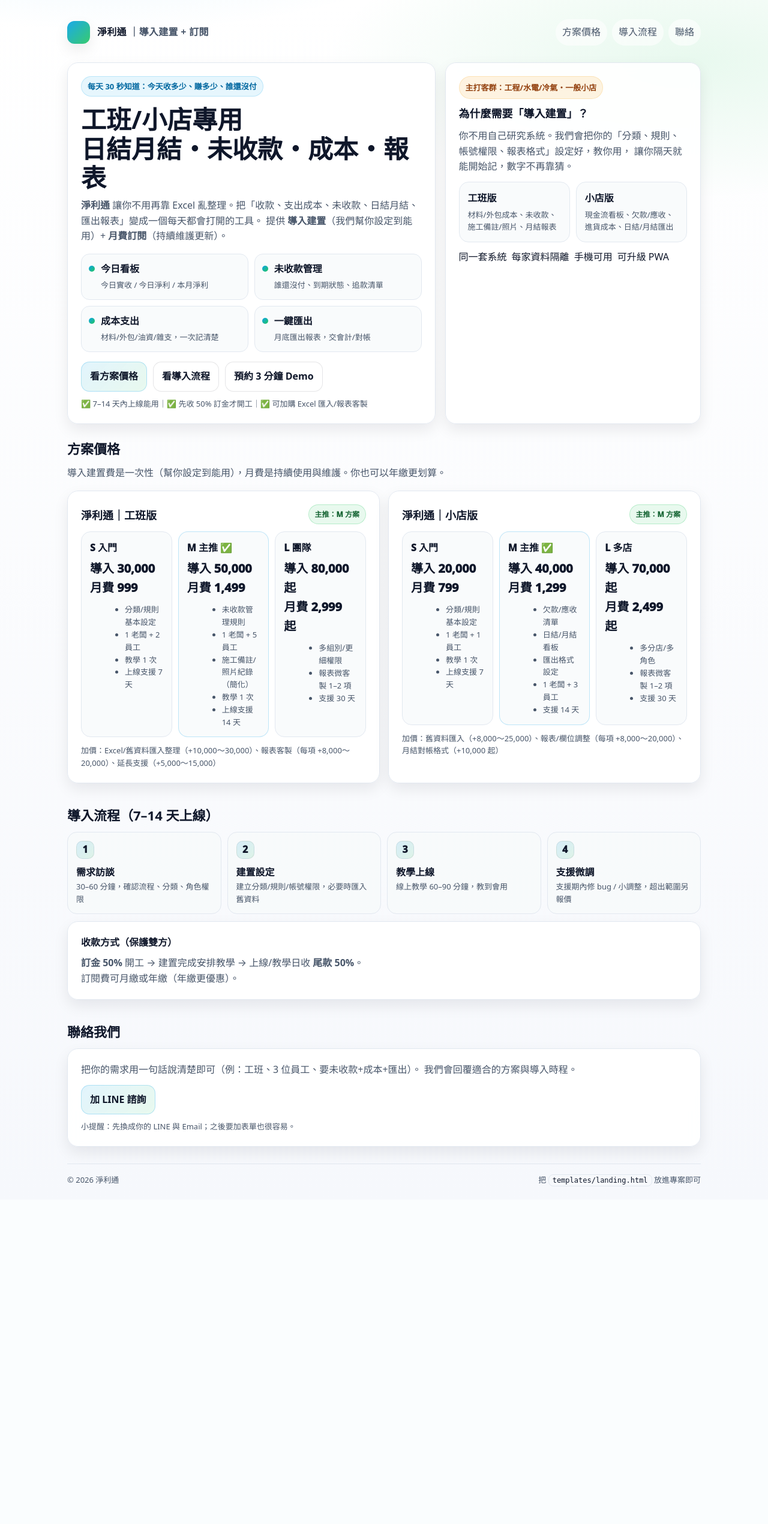
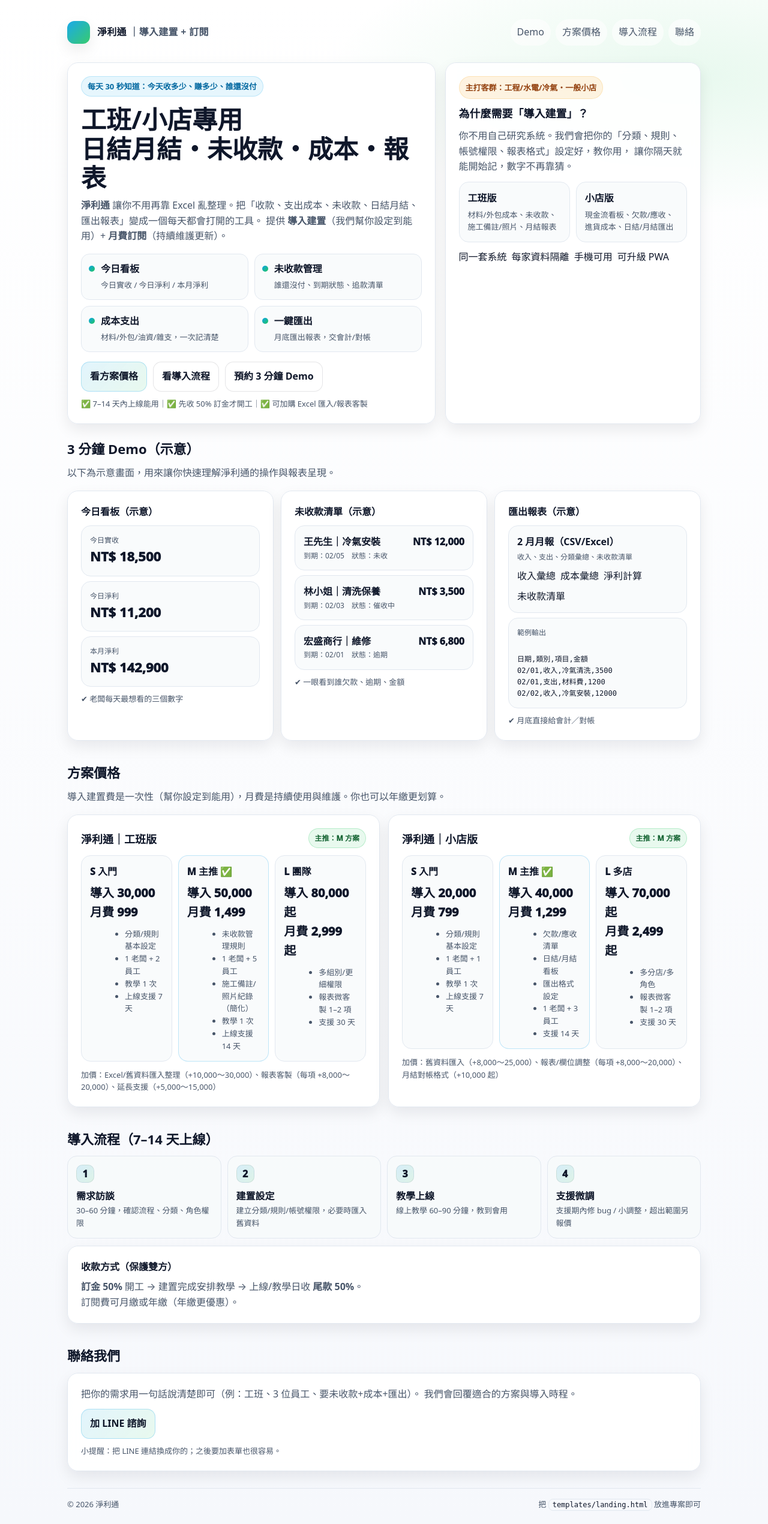
Before and after one commit to whork43-tech/ac-matcher, a FastAPI app: page / in a window 1280 px wide. Shown: the whole page at 60% size. Before the commit the page ends 1978 px from the top, so only its background shows below. Run offline with FastAPI, Linux system fonts and the light colour scheme.

Commit message:
Add files via upload

```diff
--- a/templates/landing.html
+++ b/templates/landing.html
@@ -1,414 +1,168 @@
 <!doctype html>
 <html lang="zh-Hant">
-
 <head>
   <meta charset="utf-8" />
   <meta name="viewport" content="width=device-width,initial-scale=1" />
   <title>淨利通｜工班/小店 日結月結・未收款・成本・報表</title>
   <meta name="description" content="淨利通：每天30秒知道今日實收、今日淨利、本月淨利；未收款管理、成本支出、報表匯出。提供導入建置＋月費訂閱，7–14天上線。" />
   <style>
-    :root {
-      --bg: #f6f8fc;
-      --card: #ffffff;
-      --text: #0f172a;
-      --muted: #475569;
-      --line: #e2e8f0;
-      --brand: #0ea5e9;
-      /* sky */
-      --brand2: #22c55e;
-      /* green */
-      --warn: #f59e0b;
-      --shadow: 0 10px 24px rgba(2, 6, 23, .08);
+    :root{
+      --bg:#f6f8fc;
+      --card:#ffffff;
+      --text:#0f172a;
+      --muted:#475569;
+      --line:#e2e8f0;
+      --brand:#0ea5e9;   /* sky */
+      --brand2:#22c55e;  /* green */
+      --warn:#f59e0b;
+      --shadow: 0 10px 24px rgba(2,6,23,.08);
       --radius: 18px;
     }
-
-    * {
-      box-sizing: border-box
+    *{box-sizing:border-box}
+    body{
+      margin:0;
+      font-family: ui-sans-serif, system-ui, -apple-system, "Segoe UI", "Noto Sans TC", "PingFang TC", Arial, sans-serif;
+      color:var(--text);
+      background:
+        radial-gradient(1100px 420px at 15% -10%, rgba(14,165,233,.12), transparent 60%),
+        radial-gradient(1100px 420px at 90% 5%, rgba(34,197,94,.10), transparent 55%),
+        linear-gradient(180deg, #ffffff, var(--bg));
+      line-height:1.6;
     }
-
-    body {
-      margin: 0;
-      font-family: ui-sans-serif, system-ui, -apple-system, "Segoe UI", "Noto Sans TC", "PingFang TC", Arial, sans-serif;
-      color: var(--text);
-      background:
-        radial-gradient(1100px 420px at 15% -10%, rgba(14, 165, 233, .12), transparent 60%),
-        radial-gradient(1100px 420px at 90% 5%, rgba(34, 197, 94, .10), transparent 55%),
-        linear-gradient(180deg, #ffffff, var(--bg));
-      line-height: 1.6;
-    }
-
-    a {
-      color: inherit;
-      text-decoration: none
-    }
-
-    .wrap {
-      max-width: 1100px;
-      margin: 0 auto;
-      padding: 22px
-    }
-
-    .nav {
-      display: flex;
-      align-items: center;
-      justify-content: space-between;
-      padding: 10px 0;
-      gap: 10px;
-      flex-wrap: wrap
-    }
-
-    .brand {
-      display: flex;
-      align-items: center;
-      gap: 12px;
-      font-weight: 900;
-      letter-spacing: .3px
-    }
-
-    .logo {
-      width: 38px;
-      height: 38px;
-      border-radius: 12px;
-      background: linear-gradient(135deg, rgba(14, 165, 233, .95), rgba(34, 197, 94, .90));
+    a{color:inherit;text-decoration:none}
+    .wrap{max-width:1100px;margin:0 auto;padding:22px}
+    .nav{display:flex;align-items:center;justify-content:space-between;padding:10px 0;gap:10px;flex-wrap:wrap}
+    .brand{display:flex;align-items:center;gap:12px;font-weight:900;letter-spacing:.3px}
+    .logo{
+      width:38px;height:38px;border-radius:12px;
+      background: linear-gradient(135deg, rgba(14,165,233,.95), rgba(34,197,94,.90));
       box-shadow: var(--shadow);
     }
-
-    .navlinks {
-      display: flex;
-      gap: 8px;
-      flex-wrap: wrap;
-      justify-content: flex-end
+    .navlinks{display:flex;gap:8px;flex-wrap:wrap;justify-content:flex-end}
+    .nav a.small{
+      color:var(--muted);
+      padding:8px 10px;border:1px solid transparent;border-radius:999px;
+      background: rgba(255,255,255,.6);
     }
-
-    .nav a.small {
-      color: var(--muted);
-      padding: 8px 10px;
-      border: 1px solid transparent;
-      border-radius: 999px;
-      background: rgba(255, 255, 255, .6);
-    }
-
-    .nav a.small:hover {
-      border-color: rgba(2, 6, 23, .10);
-      color: var(--text)
-    }
-
-    .hero {
-      display: grid;
-      grid-template-columns: 1.18fr .82fr;
-      gap: 16px;
-      padding: 18px 0 6px
-    }
-
-    @media (max-width:900px) {
-      .hero {
-        grid-template-columns: 1fr
-      }
-    }
-
-    .card {
-      background: rgba(255, 255, 255, .9);
-      border: 1px solid var(--line);
+    .nav a.small:hover{border-color:rgba(2,6,23,.10);color:var(--text)}
+    .hero{display:grid;grid-template-columns:1.18fr .82fr;gap:16px;padding:18px 0 6px}
+    @media (max-width:900px){.hero{grid-template-columns:1fr}}
+    .card{
+      background: rgba(255,255,255,.9);
+      border:1px solid var(--line);
       border-radius: var(--radius);
       box-shadow: var(--shadow);
-      padding: 22px;
+      padding:22px;
       backdrop-filter: blur(8px);
     }
-
-    .kicker {
-      display: inline-flex;
-      align-items: center;
-      gap: 8px;
-      background: rgba(14, 165, 233, .10);
-      color: #0369a1;
-      border: 1px solid rgba(14, 165, 233, .20);
-      padding: 6px 10px;
-      border-radius: 999px;
-      font-size: 13px;
-      font-weight: 900;
+    .kicker{
+      display:inline-flex;align-items:center;gap:8px;
+      background: rgba(14,165,233,.10);
+      color:#0369a1;
+      border: 1px solid rgba(14,165,233,.20);
+      padding:6px 10px;border-radius:999px;
+      font-size:13px;font-weight:900;
     }
-
-    h1 {
-      margin: 14px 0 10px;
-      font-size: 42px;
-      line-height: 1.15
+    h1{margin:14px 0 10px;font-size:42px;line-height:1.15}
+    @media (max-width:520px){h1{font-size:34px}}
+    .sub{color:var(--muted);font-size:16px;margin:0 0 16px}
+    .bullets{display:grid;grid-template-columns:1fr 1fr;gap:10px;margin:16px 0 4px}
+    @media (max-width:700px){.bullets{grid-template-columns:1fr}}
+    .b{
+      display:flex;gap:10px;align-items:flex-start;
+      padding:12px 12px;border:1px solid var(--line);border-radius:14px;
+      background: rgba(248,250,252,.8);
     }
-
-    @media (max-width:520px) {
-      h1 {
-        font-size: 34px
-      }
+    .dot{
+      width:10px;height:10px;border-radius:50%;
+      margin-top:7px;background: linear-gradient(135deg, var(--brand), var(--brand2));
+      flex:0 0 auto;
     }
-
-    .sub {
-      color: var(--muted);
-      font-size: 16px;
-      margin: 0 0 16px
+    .b strong{display:block}
+    .b span{color:var(--muted);font-size:13px}
+    .cta{display:flex;flex-wrap:wrap;gap:10px;margin-top:16px}
+    .btn{
+      display:inline-flex;align-items:center;justify-content:center;
+      padding:11px 14px;border-radius:14px;font-weight:900;
+      border:1px solid rgba(2,6,23,.10);
+      background: rgba(255,255,255,.75);
+      color:var(--text);
     }
-
-    .bullets {
-      display: grid;
-      grid-template-columns: 1fr 1fr;
-      gap: 10px;
-      margin: 16px 0 4px
+    .btn.primary{
+      border-color: rgba(14,165,233,.25);
+      background: linear-gradient(135deg, rgba(14,165,233,.12), rgba(34,197,94,.10));
     }
-
-    @media (max-width:700px) {
-      .bullets {
-        grid-template-columns: 1fr
-      }
+    .btn:hover{transform:translateY(-1px)}
+    .mini{color:var(--muted);font-size:13px;margin-top:10px}
+    .badge{
+      display:inline-flex;gap:8px;align-items:center;
+      padding:8px 10px;border-radius:999px;font-size:13px;
+      background: rgba(245,158,11,.12);
+      border: 1px solid rgba(245,158,11,.20);
+      color:#92400e;font-weight:900;margin-bottom:10px;
     }
-
-    .b {
-      display: flex;
-      gap: 10px;
-      align-items: flex-start;
-      padding: 12px 12px;
-      border: 1px solid var(--line);
-      border-radius: 14px;
-      background: rgba(248, 250, 252, .8);
+    .grid2{display:grid;grid-template-columns:1fr 1fr;gap:10px}
+    @media (max-width:520px){.grid2{grid-template-columns:1fr}}
+    .tile{
+      padding:14px;border-radius:16px;
+      border:1px solid var(--line);
+      background: rgba(248,250,252,.8);
     }
-
-    .dot {
-      width: 10px;
-      height: 10px;
-      border-radius: 50%;
-      margin-top: 7px;
-      background: linear-gradient(135deg, var(--brand), var(--brand2));
-      flex: 0 0 auto;
+    .tile .t{font-weight:950}
+    .tile .d{color:var(--muted);font-size:13px;margin-top:4px}
+    section{padding:18px 0}
+    .section-title{font-size:22px;margin:0 0 10px}
+    .muted{color:var(--muted)}
+    .pricing{display:grid;grid-template-columns:1fr 1fr;gap:14px}
+    @media (max-width:900px){.pricing{grid-template-columns:1fr}}
+    .p-head{display:flex;align-items:flex-end;justify-content:space-between;gap:10px}
+    .p-head h3{margin:0;font-size:18px}
+    .tag{
+      font-size:12px;font-weight:950;
+      padding:6px 10px;border-radius:999px;
+      border:1px solid rgba(34,197,94,.25);
+      background: rgba(34,197,94,.10);
+      color:#166534;
     }
-
-    .b strong {
-      display: block
+    .plan{display:grid;grid-template-columns:1fr 1fr 1fr;gap:10px;margin-top:12px}
+    @media (max-width:700px){.plan{grid-template-columns:1fr}}
+    .box{
+      border:1px solid var(--line);
+      background: rgba(248,250,252,.8);
+      border-radius:16px;
+      padding:14px;
     }
-
-    .b span {
-      color: var(--muted);
-      font-size: 13px
+    .box.highlight{border-color:rgba(14,165,233,.25)}
+    .price{font-weight:950;font-size:20px;margin-top:6px}
+    ul{margin:10px 0 0 18px;color:var(--muted);font-size:13px}
+    .steps{display:grid;grid-template-columns:repeat(4,1fr);gap:10px}
+    @media (max-width:900px){.steps{grid-template-columns:1fr 1fr}}
+    @media (max-width:520px){.steps{grid-template-columns:1fr}}
+    .step{
+      padding:14px;border-radius:16px;
+      border:1px solid var(--line);
+      background: rgba(248,250,252,.8);
     }
-
-    .cta {
-      display: flex;
-      flex-wrap: wrap;
-      gap: 10px;
-      margin-top: 16px
+    .n{
+      width:30px;height:30px;border-radius:10px;
+      background: linear-gradient(135deg, rgba(14,165,233,.14), rgba(34,197,94,.12));
+      display:flex;align-items:center;justify-content:center;
+      font-weight:950;margin-bottom:10px;border:1px solid rgba(2,6,23,.08);
     }
-
-    .btn {
-      display: inline-flex;
-      align-items: center;
-      justify-content: center;
-      padding: 11px 14px;
-      border-radius: 14px;
-      font-weight: 900;
-      border: 1px solid rgba(2, 6, 23, .10);
-      background: rgba(255, 255, 255, .75);
-      color: var(--text);
+    .foot{
+      margin-top:10px;
+      display:flex;gap:10px;flex-wrap:wrap;align-items:center;justify-content:space-between;
+      border-top:1px solid var(--line);
+      padding-top:16px;color:var(--muted);font-size:13px
     }
-
-    .btn.primary {
-      border-color: rgba(14, 165, 233, .25);
-      background: linear-gradient(135deg, rgba(14, 165, 233, .12), rgba(34, 197, 94, .10));
-    }
-
-    .btn:hover {
-      transform: translateY(-1px)
-    }
-
-    .mini {
-      color: var(--muted);
-      font-size: 13px;
-      margin-top: 10px
-    }
-
-    .badge {
-      display: inline-flex;
-      gap: 8px;
-      align-items: center;
-      padding: 8px 10px;
-      border-radius: 999px;
-      font-size: 13px;
-      background: rgba(245, 158, 11, .12);
-      border: 1px solid rgba(245, 158, 11, .20);
-      color: #92400e;
-      font-weight: 900;
-      margin-bottom: 10px;
-    }
-
-    .grid2 {
-      display: grid;
-      grid-template-columns: 1fr 1fr;
-      gap: 10px
-    }
-
-    @media (max-width:520px) {
-      .grid2 {
-        grid-template-columns: 1fr
-      }
-    }
-
-    .tile {
-      padding: 14px;
-      border-radius: 16px;
-      border: 1px solid var(--line);
-      background: rgba(248, 250, 252, .8);
-    }
-
-    .tile .t {
-      font-weight: 950
-    }
-
-    .tile .d {
-      color: var(--muted);
-      font-size: 13px;
-      margin-top: 4px
-    }
-
-    section {
-      padding: 18px 0
-    }
-
-    .section-title {
-      font-size: 22px;
-      margin: 0 0 10px
-    }
-
-    .muted {
-      color: var(--muted)
-    }
-
-    .pricing {
-      display: grid;
-      grid-template-columns: 1fr 1fr;
-      gap: 14px
-    }
-
-    @media (max-width:900px) {
-      .pricing {
-        grid-template-columns: 1fr
-      }
-    }
-
-    .p-head {
-      display: flex;
-      align-items: flex-end;
-      justify-content: space-between;
-      gap: 10px
-    }
-
-    .p-head h3 {
-      margin: 0;
-      font-size: 18px
-    }
-
-    .tag {
-      font-size: 12px;
-      font-weight: 950;
-      padding: 6px 10px;
-      border-radius: 999px;
-      border: 1px solid rgba(34, 197, 94, .25);
-      background: rgba(34, 197, 94, .10);
-      color: #166534;
-    }
-
-    .plan {
-      display: grid;
-      grid-template-columns: 1fr 1fr 1fr;
-      gap: 10px;
-      margin-top: 12px
-    }
-
-    @media (max-width:700px) {
-      .plan {
-        grid-template-columns: 1fr
-      }
-    }
-
-    .box {
-      border: 1px solid var(--line);
-      background: rgba(248, 250, 252, .8);
-      border-radius: 16px;
-      padding: 14px;
-    }
-
-    .box.highlight {
-      border-color: rgba(14, 165, 233, .25)
-    }
-
-    .price {
-      font-weight: 950;
-      font-size: 20px;
-      margin-top: 6px
-    }
-
-    ul {
-      margin: 10px 0 0 18px;
-      color: var(--muted);
-      font-size: 13px
-    }
-
-    .steps {
-      display: grid;
-      grid-template-columns: repeat(4, 1fr);
-      gap: 10px
-    }
-
-    @media (max-width:900px) {
-      .steps {
-        grid-template-columns: 1fr 1fr
-      }
-    }
-
-    @media (max-width:520px) {
-      .steps {
-        grid-template-columns: 1fr
-      }
-    }
-
-    .step {
-      padding: 14px;
-      border-radius: 16px;
-      border: 1px solid var(--line);
-      background: rgba(248, 250, 252, .8);
-    }
-
-    .n {
-      width: 30px;
-      height: 30px;
-      border-radius: 10px;
-      background: linear-gradient(135deg, rgba(14, 165, 233, .14), rgba(34, 197, 94, .12));
-      display: flex;
-      align-items: center;
-      justify-content: center;
-      font-weight: 950;
-      margin-bottom: 10px;
-      border: 1px solid rgba(2, 6, 23, .08);
-    }
-
-    .foot {
-      margin-top: 10px;
-      display: flex;
-      gap: 10px;
-      flex-wrap: wrap;
-      align-items: center;
-      justify-content: space-between;
-      border-top: 1px solid var(--line);
-      padding-top: 16px;
-      color: var(--muted);
-      font-size: 13px
-    }
-
-    code.inline {
-      background: rgba(248, 250, 252, .9);
-      border: 1px solid var(--line);
-      padding: 2px 6px;
-      border-radius: 8px;
-      color: var(--text);
-      font-size: 12px
+    code.inline{
+      background: rgba(248,250,252,.9);
+      border:1px solid var(--line);
+      padding:2px 6px;border-radius:8px;color:var(--text);
+      font-size:12px
     }
   </style>
 </head>
-
 <body>
   <div class="wrap">
     <div class="nav">
@@ -417,6 +171,7 @@
         <div>淨利通 <span style="color:var(--muted);font-weight:800">｜導入建置 + 訂閱</span></div>
       </div>
       <div class="navlinks">
+        <a class="small" href="#demo">Demo</a>
         <a class="small" href="#pricing">方案價格</a>
         <a class="small" href="#how">導入流程</a>
         <a class="small" href="#contact">聯絡</a>
@@ -426,29 +181,17 @@
     <div class="hero">
       <div class="card">
         <div class="kicker">每天 30 秒知道：今天收多少、賺多少、誰還沒付</div>
-        <h1>工班/小店專用<br />日結月結・未收款・成本・報表</h1>
+        <h1>工班/小店專用<br/>日結月結・未收款・成本・報表</h1>
         <p class="sub">
           <b>淨利通</b> 讓你不用再靠 Excel 亂整理。把「收款、支出成本、未收款、日結月結、匯出報表」變成一個每天都會打開的工具。
           提供 <b>導入建置</b>（我們幫你設定到能用）+ <b>月費訂閱</b>（持續維護更新）。
         </p>
 
         <div class="bullets">
-          <div class="b">
-            <div class="dot"></div>
-            <div><strong>今日看板</strong><span>今日實收 / 今日淨利 / 本月淨利</span></div>
-          </div>
-          <div class="b">
-            <div class="dot"></div>
-            <div><strong>未收款管理</strong><span>誰還沒付、到期狀態、追款清單</span></div>
-          </div>
-          <div class="b">
-            <div class="dot"></div>
-            <div><strong>成本支出</strong><span>材料/外包/油資/雜支，一次記清楚</span></div>
-          </div>
-          <div class="b">
-            <div class="dot"></div>
-            <div><strong>一鍵匯出</strong><span>月底匯出報表，交會計/對帳</span></div>
-          </div>
+          <div class="b"><div class="dot"></div><div><strong>今日看板</strong><span>今日實收 / 今日淨利 / 本月淨利</span></div></div>
+          <div class="b"><div class="dot"></div><div><strong>未收款管理</strong><span>誰還沒付、到期狀態、追款清單</span></div></div>
+          <div class="b"><div class="dot"></div><div><strong>成本支出</strong><span>材料/外包/油資/雜支，一次記清楚</span></div></div>
+          <div class="b"><div class="dot"></div><div><strong>一鍵匯出</strong><span>月底匯出報表，交會計/對帳</span></div></div>
         </div>
 
         <div class="cta">
@@ -489,6 +232,95 @@
       </div>
     </div>
 
+    <section id="demo">
+      <h2 class="section-title">3 分鐘 Demo（示意）</h2>
+      <p class="muted" style="margin-top:0">以下為示意畫面，用來讓你快速理解淨利通的操作與報表呈現。</p>
+
+      <div style="display:grid;grid-template-columns:1fr 1fr 1fr;gap:12px">
+        <div class="card">
+          <div style="font-weight:950;margin-bottom:10px">今日看板（示意）</div>
+          <div style="display:grid;gap:8px">
+            <div class="box">
+              <div class="muted" style="font-size:12px">今日實收</div>
+              <div style="font-weight:950;font-size:22px">NT$ 18,500</div>
+            </div>
+            <div class="box">
+              <div class="muted" style="font-size:12px">今日淨利</div>
+              <div style="font-weight:950;font-size:22px">NT$ 11,200</div>
+            </div>
+            <div class="box">
+              <div class="muted" style="font-size:12px">本月淨利</div>
+              <div style="font-weight:950;font-size:22px">NT$ 142,900</div>
+            </div>
+          </div>
+          <div class="mini">✔ 老闆每天最想看的三個數字</div>
+        </div>
+
+        <div class="card">
+          <div style="font-weight:950;margin-bottom:10px">未收款清單（示意）</div>
+
+          <div class="box">
+            <div style="display:flex;justify-content:space-between;gap:8px">
+              <div>
+                <div style="font-weight:900">王先生｜冷氣安裝</div>
+                <div class="muted" style="font-size:12px">到期：02/05　狀態：未收</div>
+              </div>
+              <div style="font-weight:950">NT$ 12,000</div>
+            </div>
+          </div>
+
+          <div class="box" style="margin-top:8px">
+            <div style="display:flex;justify-content:space-between;gap:8px">
+              <div>
+                <div style="font-weight:900">林小姐｜清洗保養</div>
+                <div class="muted" style="font-size:12px">到期：02/03　狀態：催收中</div>
+              </div>
+              <div style="font-weight:950">NT$ 3,500</div>
+            </div>
+          </div>
+
+          <div class="box" style="margin-top:8px">
+            <div style="display:flex;justify-content:space-between;gap:8px">
+              <div>
+                <div style="font-weight:900">宏盛商行｜維修</div>
+                <div class="muted" style="font-size:12px">到期：02/01　狀態：逾期</div>
+              </div>
+              <div style="font-weight:950">NT$ 6,800</div>
+            </div>
+          </div>
+
+          <div class="mini">✔ 一眼看到誰欠款、逾期、金額</div>
+        </div>
+
+        <div class="card">
+          <div style="font-weight:950;margin-bottom:10px">匯出報表（示意）</div>
+
+          <div class="box">
+            <div style="font-weight:900">2 月月報（CSV/Excel）</div>
+            <div class="muted" style="font-size:12px;margin-top:2px">收入、支出、分類彙總、未收款清單</div>
+            <div style="display:flex;gap:8px;margin-top:10px;flex-wrap:wrap">
+              <span class="pill">收入彙總</span>
+              <span class="pill">成本彙總</span>
+              <span class="pill">淨利計算</span>
+              <span class="pill">未收款清單</span>
+            </div>
+          </div>
+
+          <div class="box" style="margin-top:8px">
+            <div class="muted" style="font-size:12px">範例輸出</div>
+            <div style="font-family:ui-monospace, SFMono-Regular, Menlo, Monaco, Consolas, monospace;font-size:12px;margin-top:6px;white-space:pre-line">
+日期,類別,項目,金額
+02/01,收入,冷氣清洗,3500
+02/01,支出,材料費,1200
+02/02,收入,冷氣安裝,12000
+            </div>
+          </div>
+
+          <div class="mini">✔ 月底直接給會計／對帳</div>
+        </div>
+      </div>
+    </section>
+
     <section id="pricing">
       <h2 class="section-title">方案價格</h2>
       <p class="muted" style="margin-top:0">
@@ -504,7 +336,7 @@
           <div class="plan">
             <div class="box">
               <div style="font-weight:950">S 入門</div>
-              <div class="price">導入 30,000<br />月費 999</div>
+              <div class="price">導入 30,000<br/>月費 999</div>
               <ul>
                 <li>分類/規則基本設定</li>
                 <li>1 老闆 + 2 員工</li>
@@ -514,7 +346,7 @@
             </div>
             <div class="box highlight">
               <div style="font-weight:950">M 主推 ✅</div>
-              <div class="price">導入 50,000<br />月費 1,499</div>
+              <div class="price">導入 50,000<br/>月費 1,499</div>
               <ul>
                 <li>未收款管理規則</li>
                 <li>1 老闆 + 5 員工</li>
@@ -525,7 +357,7 @@
             </div>
             <div class="box">
               <div style="font-weight:950">L 團隊</div>
-              <div class="price">導入 80,000 起<br />月費 2,999 起</div>
+              <div class="price">導入 80,000 起<br/>月費 2,999 起</div>
               <ul>
                 <li>多組別/更細權限</li>
                 <li>報表微客製 1–2 項</li>
@@ -546,7 +378,7 @@
           <div class="plan">
             <div class="box">
               <div style="font-weight:950">S 入門</div>
-              <div class="price">導入 20,000<br />月費 799</div>
+              <div class="price">導入 20,000<br/>月費 799</div>
               <ul>
                 <li>分類/規則基本設定</li>
                 <li>1 老闆 + 1 員工</li>
@@ -556,7 +388,7 @@
             </div>
             <div class="box highlight">
               <div style="font-weight:950">M 主推 ✅</div>
-              <div class="price">導入 40,000<br />月費 1,299</div>
+              <div class="price">導入 40,000<br/>月費 1,299</div>
               <ul>
                 <li>欠款/應收清單</li>
                 <li>日結/月結看板</li>
@@ -567,7 +399,7 @@
             </div>
             <div class="box">
               <div style="font-weight:950">L 多店</div>
-              <div class="price">導入 70,000 起<br />月費 2,499 起</div>
+              <div class="price">導入 70,000 起<br/>月費 2,499 起</div>
               <ul>
                 <li>多分店/多角色</li>
                 <li>報表微客製 1–2 項</li>
@@ -610,7 +442,7 @@
       <div class="card" style="margin-top:12px">
         <div style="font-weight:950">收款方式（保護雙方）</div>
         <p class="muted" style="margin:8px 0 0">
-          <b>訂金 50%</b> 開工 → 建置完成安排教學 → 上線/教學日收 <b>尾款 50%</b>。<br />
+          <b>訂金 50%</b> 開工 → 建置完成安排教學 → 上線/教學日收 <b>尾款 50%</b>。<br/>
           訂閱費可月繳或年繳（年繳更優惠）。
         </p>
       </div>
@@ -625,9 +457,9 @@
         </p>
         <div class="cta" style="margin-top:12px">
           <!-- 改成你的 LINE 與 Email -->
-          <a class="btn primary" href="https://page.line.me/251vcitx" target="_blank" rel="noopener">加 LINE 諮詢</a>
-        </div>
-        <div class="mini">小提醒：先換成你的 LINE 與 Email；之後要加表單也很容易。</div>
+          <a class="btn primary" href="https://line.me/R/ti/p/@yourlineid" target="_blank" rel="noopener">加 LINE 諮詢</a>
+</div>
+        <div class="mini">小提醒：把 LINE 連結換成你的；之後要加表單也很容易。</div>
       </div>
     </section>
 
@@ -640,5 +472,4 @@
     document.getElementById('y').textContent = new Date().getFullYear();
   </script>
 </body>
-
 </html>
```
